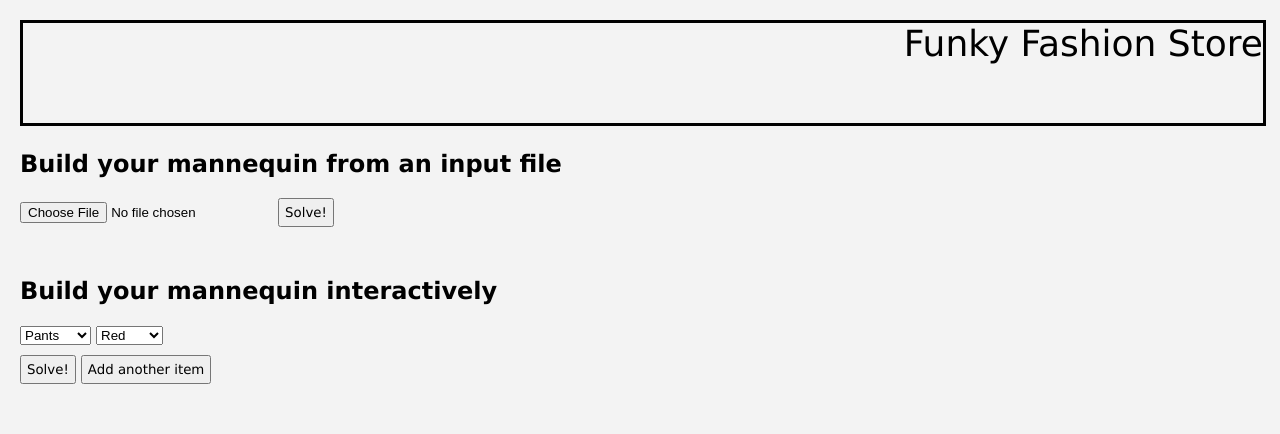
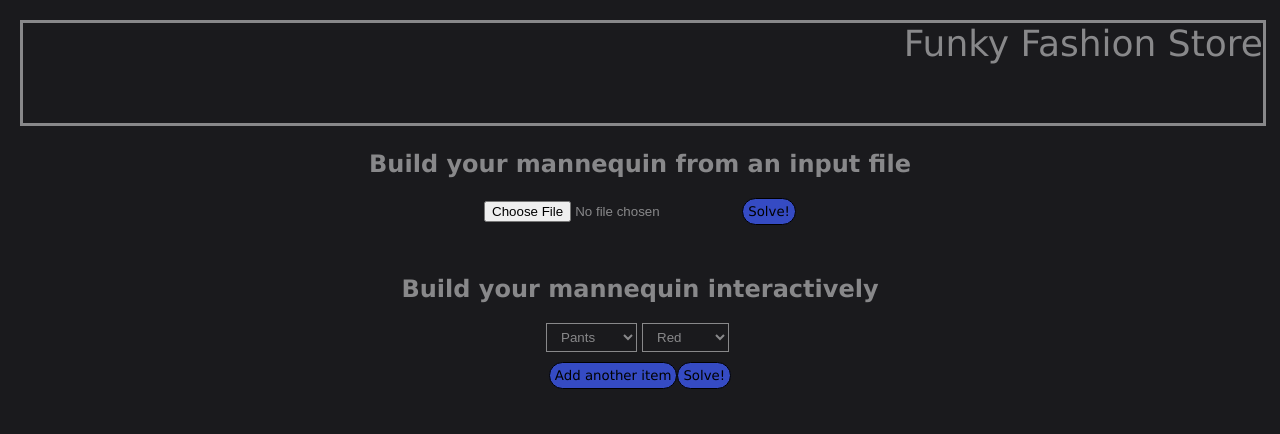
Before and after one commit to Steeven9/toc-satsolver, a Flask app: page / in a window 1280 px wide. Shown: the top 434 px of the page. After the commit the page ends 389 px from the top, so only its background shows below. Run offline with Flask 2, Linux system fonts and the light colour scheme.

Commit message:
Added more style

```diff
--- a/app/static/css/styles.css
+++ b/app/static/css/styles.css
@@ -6,13 +6,34 @@
 
 body {
     margin: 20px;
-    background-color: #f3f3f3;
+    color: #88888a;
+    background-color: #1a1a1d;
+    text-align:center;
     font-family: Verdana, Geneva, Tahoma, sans-serif;
 }
 
 button, input[type="submit"] {
+    background-color: #354bc3;
     padding: 5px;
+    border-radius: 15px;
+    border: 1px solid black;
     font-family: Verdana, Geneva, Tahoma, sans-serif;
+    transition: color, background-color, 400ms;
+
+}
+
+button:hover, input[type="submit"]:hover {
+    cursor: pointer;
+    border: 1px solid #88888a;
+    background-color: #1a1a1d;
+    color:#88888a;
+}
+
+select {
+    padding:5px 10px;
+    background-color: #1a1a1d;
+    color: #88888a;
+    border: 1px solid #88888a;
 }
 
 h2 {
--- a/app/static/js/script.js
+++ b/app/static/js/script.js
@@ -33,7 +33,7 @@ let addSelectPair = () => {
 
     div.appendChild(garmentsSel);
     div.appendChild(colorsSel);
-    form.prepend(div);
+    form.childNodes[nClrs].parentNode.insertBefore(div, form.childNodes[nClrs].nextSibling);
 }
 
 let createForm = () => {
@@ -43,7 +43,7 @@ let createForm = () => {
     let addPair = document.createElement('BUTTON');
     addPair.innerHTML = 'Add another item';
     addPair.addEventListener('click', handleAddPair);
-    form.appendChild(addPair);
+    form.insertBefore(addPair, form.childNodes[2]);
 }
 
 // functionevents
--- a/app/templates/index.html
+++ b/app/templates/index.html
@@ -25,7 +25,7 @@
         Funky Fashion Store
       </marquee>
     </marquee>
-
+    <main>
     {% if data %}
       <h2>
         Your mannequin
@@ -55,7 +55,7 @@
       </form>
     {% endif %}
 
-    <canvas id="man_canvas" width="1000" height="1000" style="display: inline-block;">
+    <canvas id="man_canvas" width="400" height="800" style="display: inline-block;">
       <svg id="mySVG"></svg>
     </canvas>
 
@@ -217,5 +217,6 @@
 
     {% endif %}
     <script type="text/javascript" src="/static/js/script.js"></script>
+  </main>
 </body>
 </html>
```
